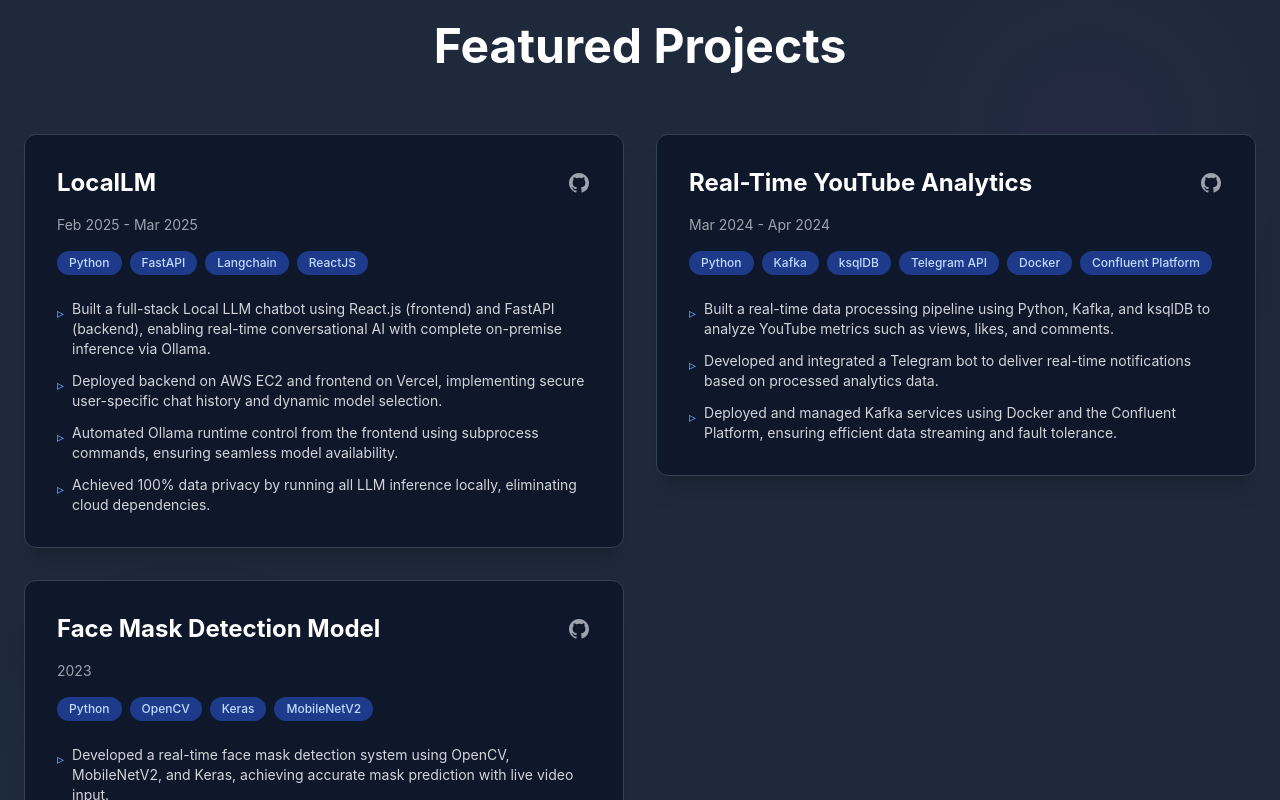
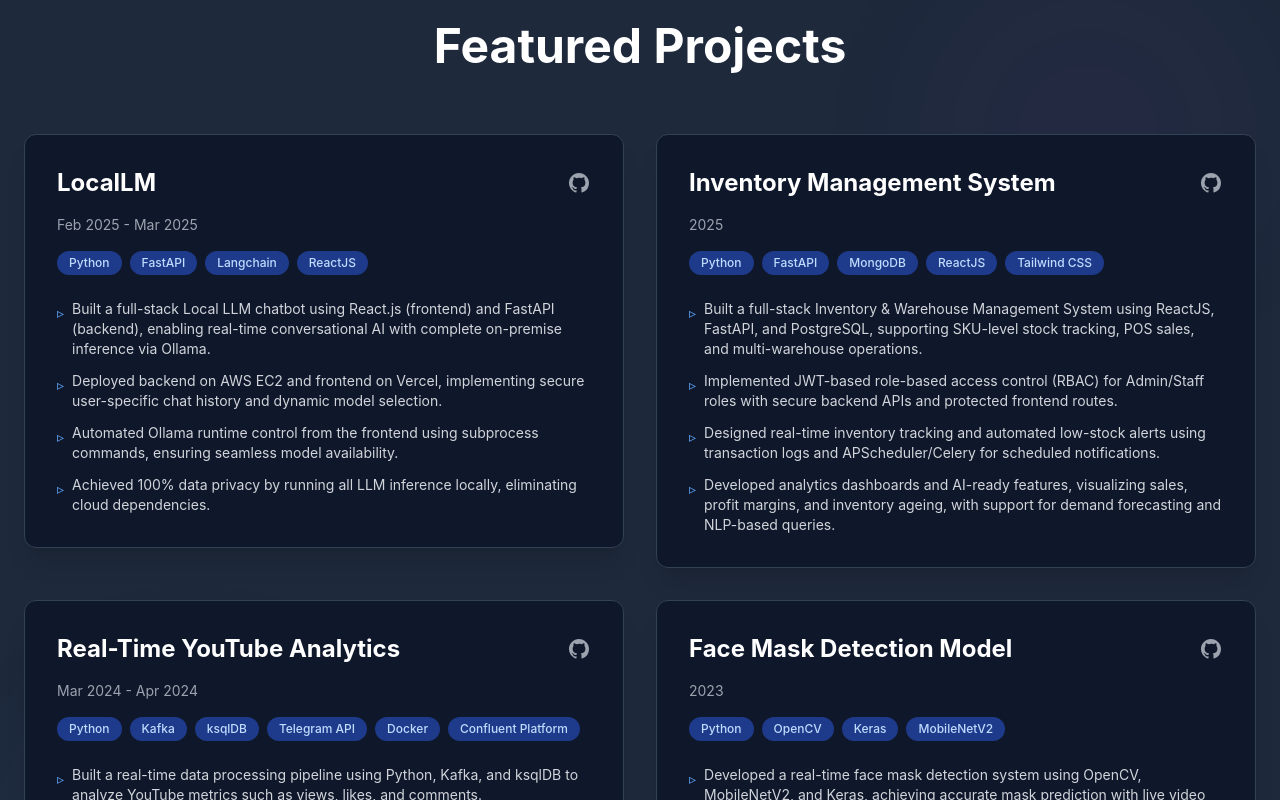
Before and after one commit to biswajeet0192/portfolio-v3, a React (Vite) app: page / in a window 1280 px wide. Shown: the part 3320-4120 px from the top of the page. Built offline with nearby package versions, Linux system fonts and the light colour scheme; the HTML template or start-up script is replaced by a standard one.

Commit message:
project added

```diff
--- a/src/components/Projects.jsx
+++ b/src/components/Projects.jsx
@@ -14,6 +14,19 @@
       ],
       github: "https://github.com/biswajeet0192/locallm",
       featured: true
+    },
+    {
+      title: "Inventory Management System",
+      period: "2025",
+      tech: ["Python", "FastAPI", "MongoDB", "ReactJS", "Tailwind CSS"],
+      description: [
+        "Built a full-stack Inventory & Warehouse Management System using ReactJS, FastAPI, and PostgreSQL, supporting SKU-level stock tracking, POS sales, and multi-warehouse operations.",
+        "Implemented JWT-based role-based access control (RBAC) for Admin/Staff roles with secure backend APIs and protected frontend routes.",
+        "Designed real-time inventory tracking and automated low-stock alerts using transaction logs and APScheduler/Celery for scheduled notifications.",
+        "Developed analytics dashboards and AI-ready features, visualizing sales, profit margins, and inventory ageing, with support for demand forecasting and NLP-based queries."
+      ],
+      github: "https://github.com/biswajeet0192/inventory-pro",
+      // featured: true
     },
     {
       title: "Real-Time YouTube Analytics",
```
